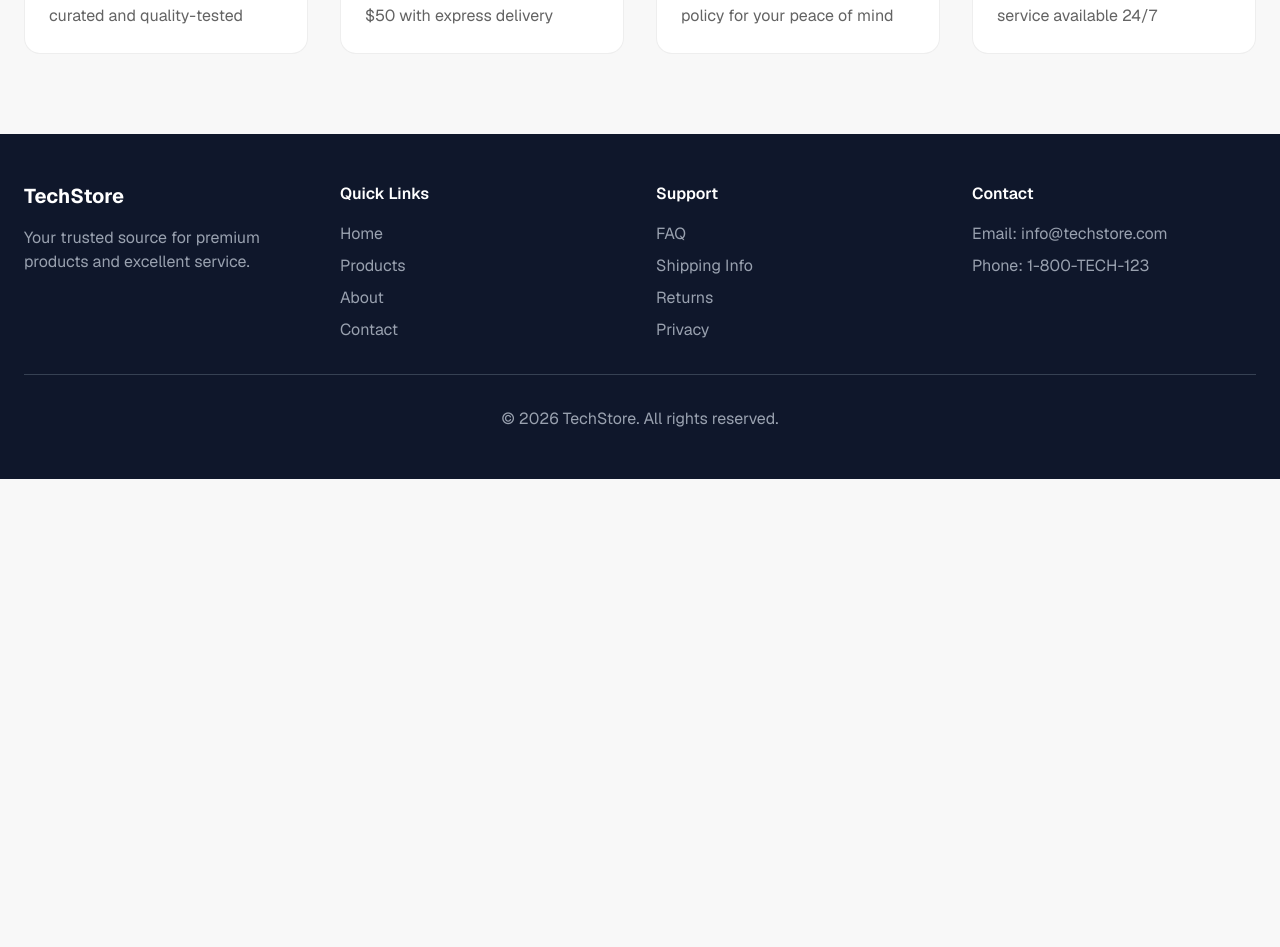
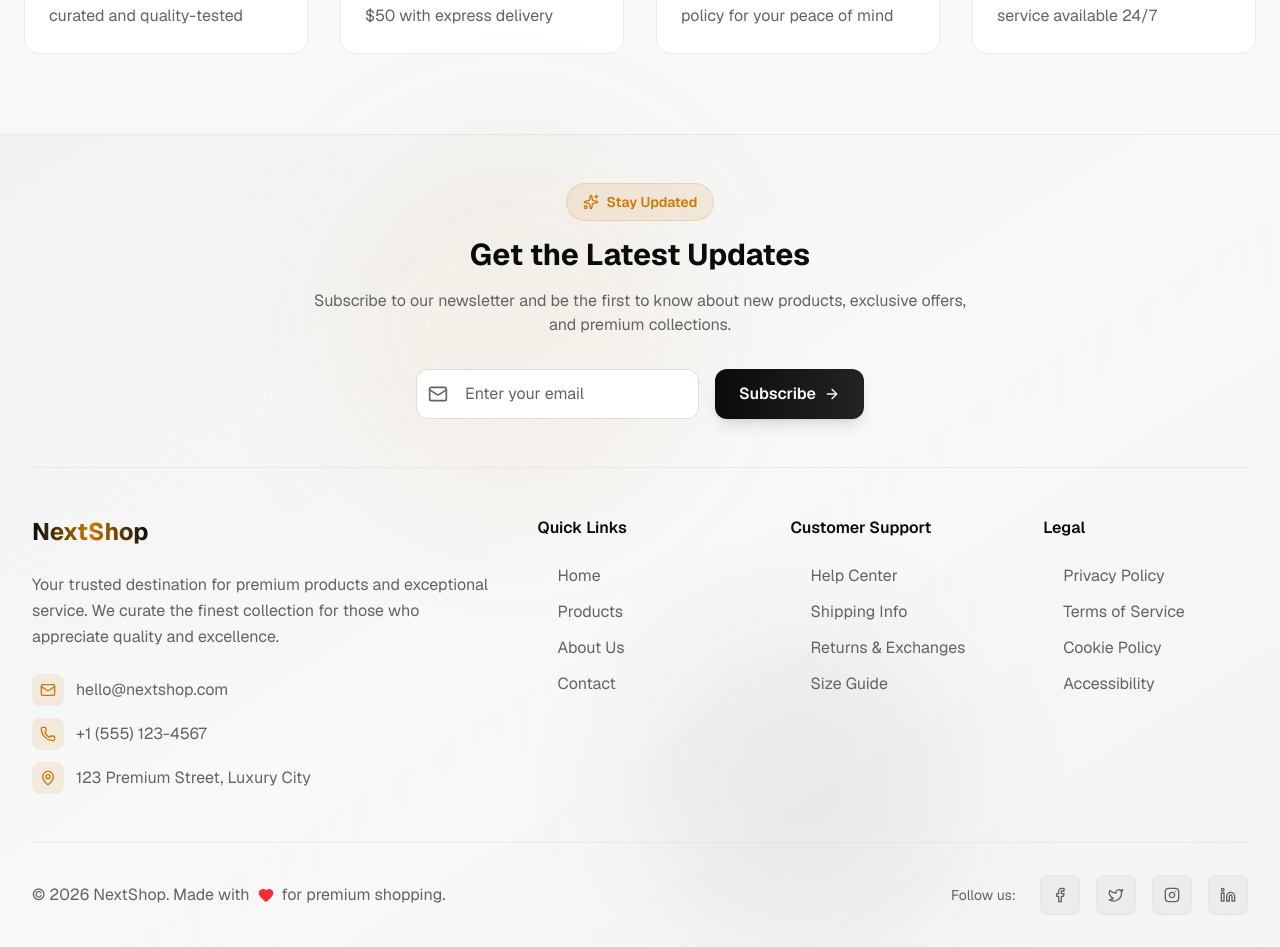
Before and after one commit to Shajidaa/next-shop, a Next.js app: page / in a window 1280 px wide. Shown: the part 2280-3227 px from the top of the page. Before the commit the page ends 2759 px from the top, so only its background shows below. Built offline with nearby package versions, Linux system fonts and the light colour scheme; no server answers.

Commit message:
footer ui update

```diff
--- a/src/components/Footer.jsx
+++ b/src/components/Footer.jsx
@@ -1,74 +1,208 @@
-// Footer component
+import {
+  Mail,
+  Phone,
+  MapPin,
+  Facebook,
+  Twitter,
+  Instagram,
+  Linkedin,
+  ArrowRight,
+  Heart,
+  Sparkles
+} from "lucide-react";
+import Link from "next/link";
 
 export default function Footer() {
+  const currentYear = new Date().getFullYear();
+
+  const quickLinks = [
+    { name: "Home", href: "/" },
+    { name: "Products", href: "/products" },
+    { name: "About Us", href: "/about" },
+    { name: "Contact", href: "/contact" }
+  ];
+
+  const supportLinks = [
+    { name: "Help Center", href: "/help" },
+    { name: "Shipping Info", href: "/shipping" },
+    { name: "Returns & Exchanges", href: "/returns" },
+    { name: "Size Guide", href: "/size-guide" }
+  ];
+
+  const legalLinks = [
+    { name: "Privacy Policy", href: "/privacy" },
+    { name: "Terms of Service", href: "/terms" },
+    { name: "Cookie Policy", href: "/cookies" },
+    { name: "Accessibility", href: "/accessibility" }
+  ];
+
+  const socialLinks = [
+    { name: "Facebook", href: "#", icon: Facebook },
+    { name: "Twitter", href: "#", icon: Twitter },
+    { name: "Instagram", href: "#", icon: Instagram },
+    { name: "LinkedIn", href: "#", icon: Linkedin }
+  ];
+
   return (
-    <footer className="bg-slate-900 text-white">
-      <div className="max-w-7xl mx-auto px-6 py-12">
-        <div className="grid grid-cols-1 md:grid-cols-4 gap-8 mb-8">
+    <footer className="relative bg-gradient-to-br from-muted/30 via-background to-muted/20 border-t border-border/50">
+      {/* Background Elements */}
+      <div className="absolute inset-0 bg-grid-slate-100 [mask-image:linear-gradient(0deg,white,rgba(255,255,255,0.6))] opacity-30"></div>
+      <div className="absolute top-0 left-1/4 w-96 h-96 bg-accent/5 rounded-full blur-3xl"></div>
+      <div className="absolute bottom-0 right-1/4 w-80 h-80 bg-primary/5 rounded-full blur-3xl"></div>
+
+      <div className="relative max-w-7xl mx-auto px-4 sm:px-6 lg:px-8">
+        {/* Newsletter Section */}
+        <div className="py-12 border-b border-border/50">
+          <div className="max-w-4xl mx-auto text-center">
+            <div className="inline-flex items-center gap-2 px-4 py-2 bg-accent/10 border border-accent/20 rounded-full text-accent font-semibold text-sm mb-4">
+              <Sparkles className="w-4 h-4" />
+              Stay Updated
+            </div>
+            <h3 className="text-2xl md:text-3xl font-bold text-foreground mb-4">
+              Get the Latest Updates
+            </h3>
+            <p className="text-muted-foreground mb-8 max-w-2xl mx-auto">
+              Subscribe to our newsletter and be the first to know about new products, exclusive offers, and premium collections.
+            </p>
+            <div className="flex flex-col sm:flex-row gap-4 max-w-md mx-auto">
+              <div className="flex-1 relative">
+                <Mail className="absolute left-3 top-1/2 transform -translate-y-1/2 text-muted-foreground w-5 h-5" />
+                <input
+                  type="email"
+                  placeholder="Enter your email"
+                  className="w-full pl-12 pr-4 py-3 bg-card border border-border rounded-xl outline-none transition-all duration-200 focus:ring-2 focus:ring-ring focus:border-accent placeholder:text-muted-foreground"
+                />
+              </div>
+              <button className="group px-6 py-3 bg-gradient-to-r from-primary to-primary/90 hover:from-primary/90 hover:to-primary text-primary-foreground font-semibold rounded-xl transition-all duration-200 shadow-lg hover:shadow-xl flex items-center justify-center gap-2">
+                Subscribe
+                <ArrowRight className="w-4 h-4 group-hover:translate-x-1 transition-transform" />
+              </button>
+            </div>
+          </div>
+        </div>
+
+        {/* Main Footer Content */}
+        <div className="py-12">
+          <div className="grid grid-cols-1 md:grid-cols-2 lg:grid-cols-5 gap-8 lg:gap-12">
+            {/* Brand Section */}
+            <div className="lg:col-span-2">
+              <Link href="/" className="inline-block mb-6">
+                <span className="text-2xl font-bold bg-gradient-to-r from-primary via-accent to-primary bg-clip-text text-transparent">
+                  NextShop
+                </span>
+              </Link>
+              <p className="text-muted-foreground mb-6 leading-relaxed">
+                Your trusted destination for premium products and exceptional service.
+                We curate the finest collection for those who appreciate quality and excellence.
+              </p>
+
+              {/* Contact Info */}
+              <div className="space-y-3">
+                <div className="flex items-center gap-3 text-muted-foreground">
+                  <div className="w-8 h-8 bg-accent/10 rounded-lg flex items-center justify-center">
+                    <Mail className="w-4 h-4 text-accent" />
+                  </div>
+                  <span>hello@nextshop.com</span>
+                </div>
+                <div className="flex items-center gap-3 text-muted-foreground">
+                  <div className="w-8 h-8 bg-accent/10 rounded-lg flex items-center justify-center">
+                    <Phone className="w-4 h-4 text-accent" />
+                  </div>
+                  <span>+1 (555) 123-4567</span>
+                </div>
+                <div className="flex items-center gap-3 text-muted-foreground">
+                  <div className="w-8 h-8 bg-accent/10 rounded-lg flex items-center justify-center">
+                    <MapPin className="w-4 h-4 text-accent" />
+                  </div>
+                  <span>123 Premium Street, Luxury City</span>
+                </div>
+              </div>
+            </div>
+
+            {/* Quick Links */}
             <div>
-            <h3 className="text-xl font-bold mb-4">TechStore</h3>
-            <p className="text-gray-400">
-              Your trusted source for premium products and excellent service.
-            </p>
-          </div>
-          <div>
-            <h4 className="font-semibold mb-4">Quick Links</h4>
-            <ul className="space-y-2 text-gray-400">
-              <li>
-                <a href="#" className="hover:text-white transition-colors">
-                  Home
-                </a>
+              <h4 className="font-semibold text-foreground mb-6">Quick Links</h4>
+              <ul className="space-y-3">
+                {quickLinks.map((link) => (
+                  <li key={link.name}>
+                    <Link
+                      href={link.href}
+                      className="text-muted-foreground hover:text-accent transition-colors duration-200 flex items-center gap-2 group"
+                    >
+                      <ArrowRight className="w-3 h-3 opacity-0 group-hover:opacity-100 group-hover:translate-x-1 transition-all duration-200" />
+                      {link.name}
+                    </Link>
                   </li>
-              <li>
-                <a href="#" className="hover:text-white transition-colors">
-                  Products
-                </a>
-              </li>
-              <li>
-                <a href="#" className="hover:text-white transition-colors">
-                  About
-                </a>
-              </li>
-              <li>
-                <a href="#" className="hover:text-white transition-colors">
-                  Contact
-                </a>
-              </li>
+                ))}
               </ul>
             </div>
+
+            {/* Support */}
             <div>
-            <h4 className="font-semibold mb-4">Support</h4>
-            <ul className="space-y-2 text-gray-400">
-              <li>
-                <a href="#" className="hover:text-white transition-colors">
-                  FAQ
-                </a>
+              <h4 className="font-semibold text-foreground mb-6">Customer Support</h4>
+              <ul className="space-y-3">
+                {supportLinks.map((link) => (
+                  <li key={link.name}>
+                    <Link
+                      href={link.href}
+                      className="text-muted-foreground hover:text-accent transition-colors duration-200 flex items-center gap-2 group"
+                    >
+                      <ArrowRight className="w-3 h-3 opacity-0 group-hover:opacity-100 group-hover:translate-x-1 transition-all duration-200" />
+                      {link.name}
+                    </Link>
                   </li>
-              <li>
-                <a href="#" className="hover:text-white transition-colors">
-                  Shipping Info
-                </a>
-              </li>
-              <li>
-                <a href="#" className="hover:text-white transition-colors">
-                  Returns
-                </a>
-              </li>
-              <li>
-                <a href="#" className="hover:text-white transition-colors">
-                  Privacy
-                </a>
-              </li>
+                ))}
               </ul>
             </div>
+
+            {/* Legal */}
             <div>
-            <h4 className="font-semibold mb-4">Contact</h4>
-            <p className="text-gray-400 mb-2">Email: info@techstore.com</p>
-            <p className="text-gray-400">Phone: 1-800-TECH-123</p>
+              <h4 className="font-semibold text-foreground mb-6">Legal</h4>
+              <ul className="space-y-3">
+                {legalLinks.map((link) => (
+                  <li key={link.name}>
+                    <Link
+                      href={link.href}
+                      className="text-muted-foreground hover:text-accent transition-colors duration-200 flex items-center gap-2 group"
+                    >
+                      <ArrowRight className="w-3 h-3 opacity-0 group-hover:opacity-100 group-hover:translate-x-1 transition-all duration-200" />
+                      {link.name}
+                    </Link>
+                  </li>
+                ))}
+              </ul>
             </div>
           </div>
-        <div className="border-t border-gray-700 pt-8 text-center text-gray-400">
-          <p>&copy; 2026 TechStore. All rights reserved.</p>
+        </div>
+
+        {/* Bottom Section */}
+        <div className="py-8 border-t border-border/50">
+          <div className="flex flex-col md:flex-row justify-between items-center gap-6">
+            {/* Copyright */}
+            <div className="flex items-center gap-2 text-muted-foreground">
+              <span>&copy; {currentYear} NextShop. Made with</span>
+              <Heart className="w-4 h-4 text-red-500 fill-current" />
+              <span>for premium shopping.</span>
+            </div>
+
+            {/* Social Links */}
+            <div className="flex items-center gap-4">
+              <span className="text-sm text-muted-foreground mr-2">Follow us:</span>
+              {socialLinks.map((social) => {
+                const Icon = social.icon;
+                return (
+                  <Link
+                    key={social.name}
+                    href={social.href}
+                    className="w-10 h-10 bg-muted/50 hover:bg-accent/10 border border-border/50 hover:border-accent/30 rounded-lg flex items-center justify-center text-muted-foreground hover:text-accent transition-all duration-200 group"
+                    aria-label={social.name}
+                  >
+                    <Icon className="w-4 h-4 group-hover:scale-110 transition-transform" />
+                  </Link>
+                );
+              })}
+            </div>
+          </div>
         </div>
       </div>
     </footer>
--- a/src/components/Navbar.jsx
+++ b/src/components/Navbar.jsx
@@ -116,7 +116,7 @@ export function Navbar() {
                     </div>
                     <div className="text-right">
                       <p className="font-semibold text-foreground text-sm">
-                        {user.data?.name || user.username || "Admin"}
+                        {user.data?.name || user.username }
                       </p>
                       <p className="text-muted-foreground text-xs">
                         {user.data?.email || user.email}
```
Lines whose indentation alone changed are shown as unchanged.
